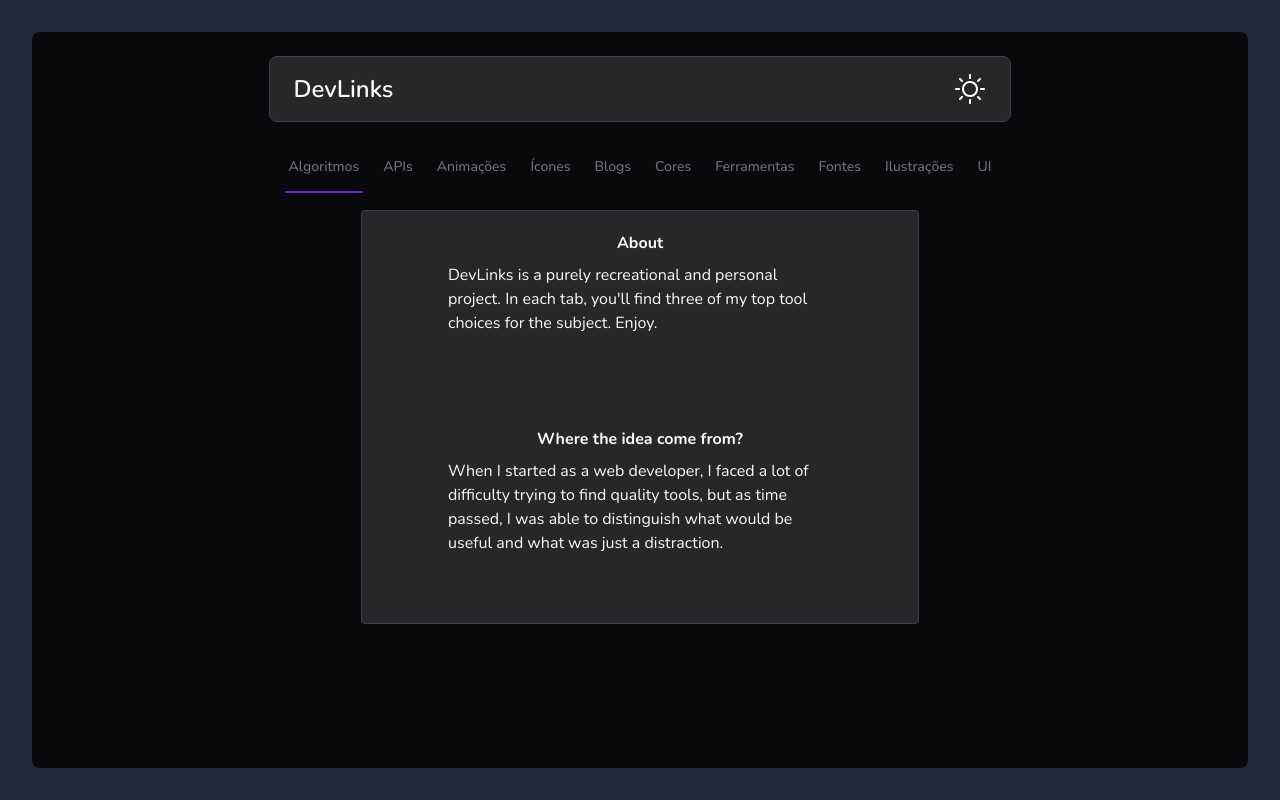
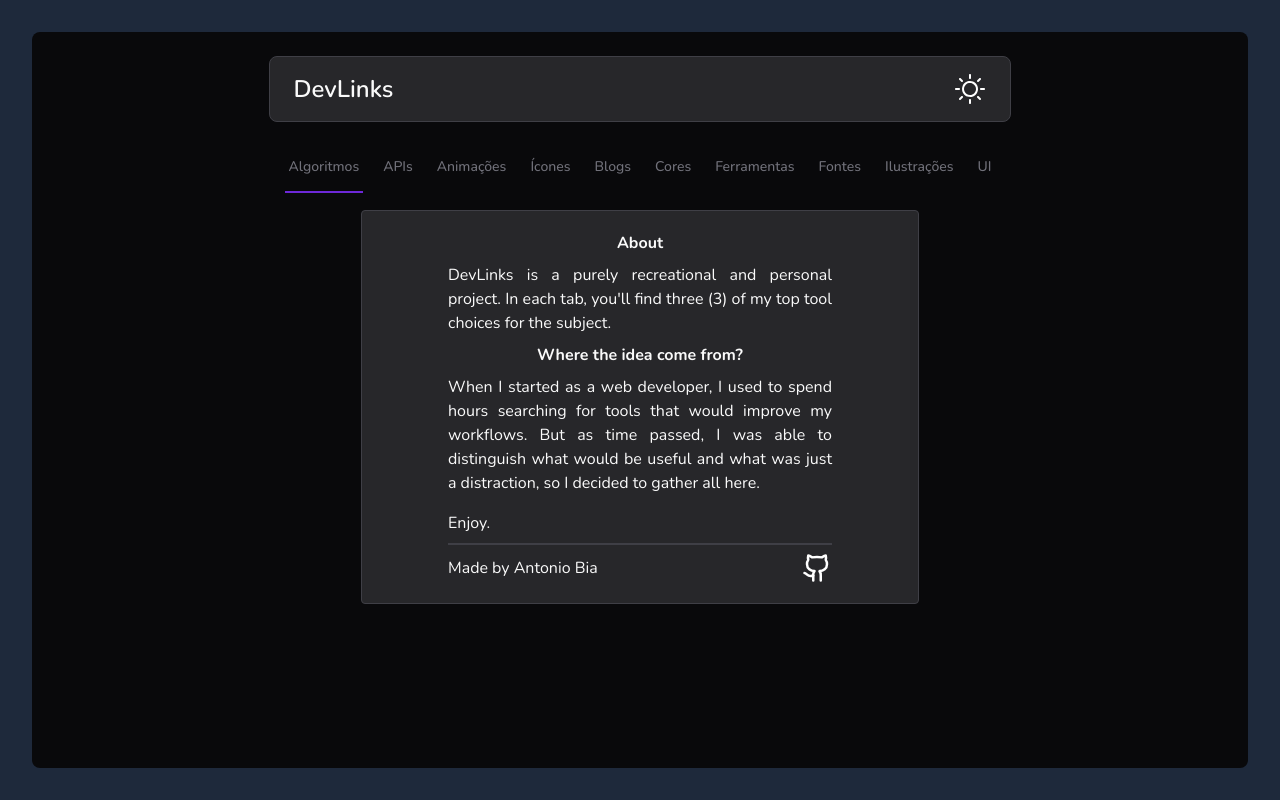
Before and after one commit to antoniobiasotti/devlinks, a Next.js app: page / in a window 1280 px wide. Built offline with nearby package versions, Linux system fonts and the light colour scheme.

Commit message:
almost finishing main

```diff
--- a/src/app/(devlinks)/(home)/page.tsx
+++ b/src/app/(devlinks)/(home)/page.tsx
@@ -1,5 +1,7 @@
 import { Header } from "@/components/header";
 import { MainNavigationBar } from "@/components/Navbar";
+import Image from "next/image";
+import Link from "next/link";
 
 export default async function Home() {
 
@@ -11,18 +13,34 @@ export default async function Home() {
         <Header />
         <MainNavigationBar/>
         <div className="flex justify-center">
-          <div className="w-3/4 bg-zinc-800 px-10 py-5 flex-col justify-center items-center gap-5 inline-flex border border-zinc-700 rounded">
-            <div className="w-96 h-44 flex-col items-center gap-2 inline-flex">
+          <div className="w-3/4 bg-zinc-800 px-10 py-5 flex-col justify-center items-center gap-2 inline-flex border border-zinc-700 rounded">
+            <div className="w-96 flex-col items-center gap-2 inline-flex">
               <h2 className="font-bold">About</h2>
-              <p className="text-start">
-                DevLinks is a purely recreational and personal project. In each tab, you'll find three of my top tool choices for the subject. Enjoy.
-              </p>
+              <div className="text-justify whitespace-pre-line">
+                DevLinks is a purely recreational and personal project. In each tab, you'll find three (3) of my top tool choices for the subject.
+              </div>
             </div>
             <div className="w-96 h-44 flex-col justify-start items-center gap-2 inline-flex">
               <h2 className="font-bold">Where the idea come from?</h2>
-              <p className="text-start">
-              When I started as a web developer, I faced a lot of difficulty trying to find quality tools, but as time passed, I was able to distinguish what would be useful and what was just a distraction.
-              </p>
+              <div className="text-justify whitespace-pre-line">
+              When I started as a web developer, I used to spend hours searching for tools that would improve my workflows. But as time passed, I was able to distinguish what would be useful and what was just a distraction, so I decided to gather all here.
+              <span className="block mt-4">Enjoy.</span>
+              </div>
+            </div>
+            <div className="border border-zinc-700 w-96 mt-4" ></div>
+            <div className="w-96 flex justify-between items-center">
+              <span>Made by Antonio Bia</span>
+                <Link
+                  href="https://github.com/antoniobiasotti/devlinks"
+                  target='blank'
+                >
+                  <Image
+                      src="/github.svg"
+                      width={30}
+                      height={30}
+                      alt=""
+                  />
+                </Link>
             </div>
           </div>
         </div>
```
Also changed, not shown: src/components/header.tsx (+0 -11 lines).
